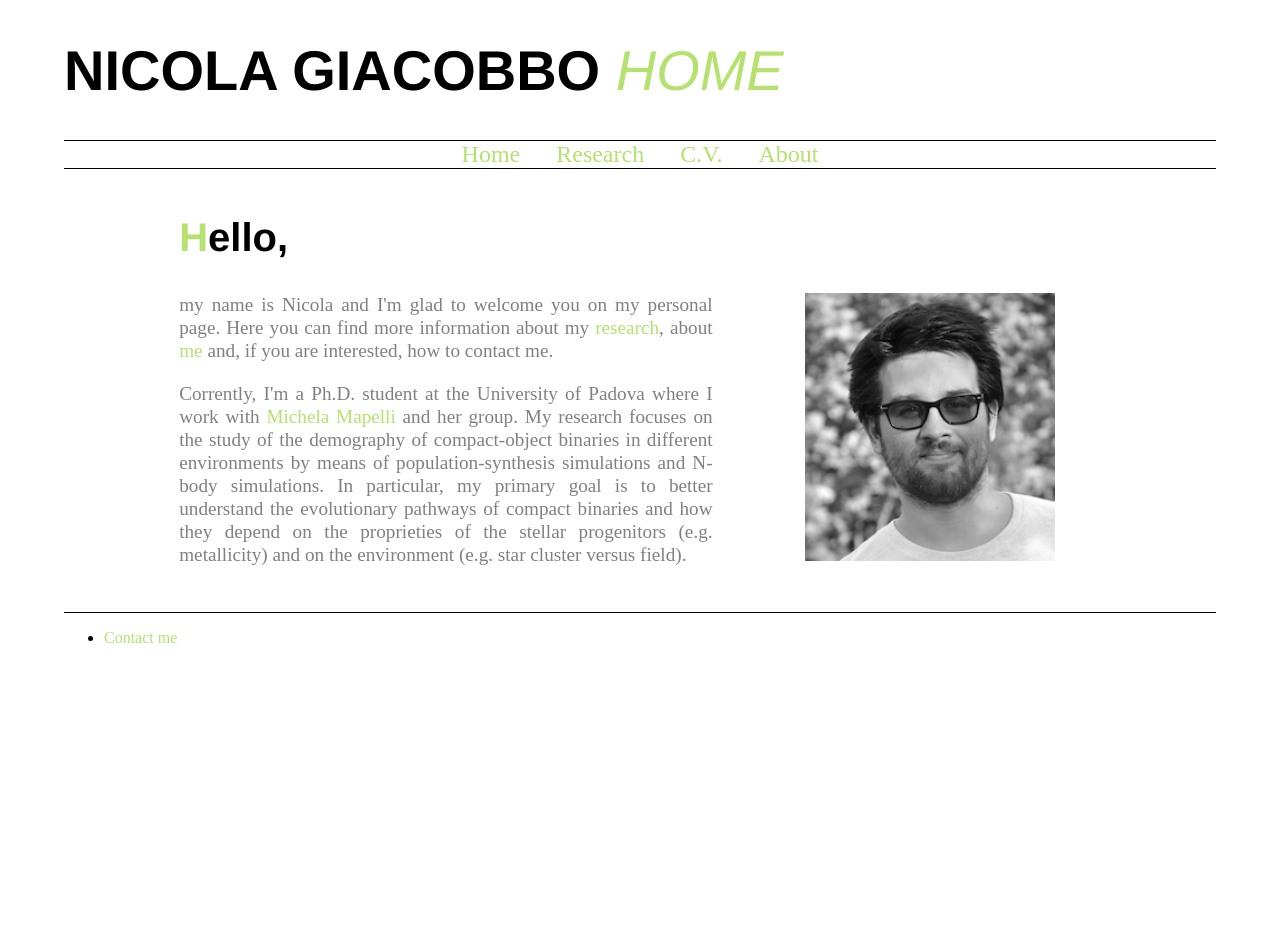
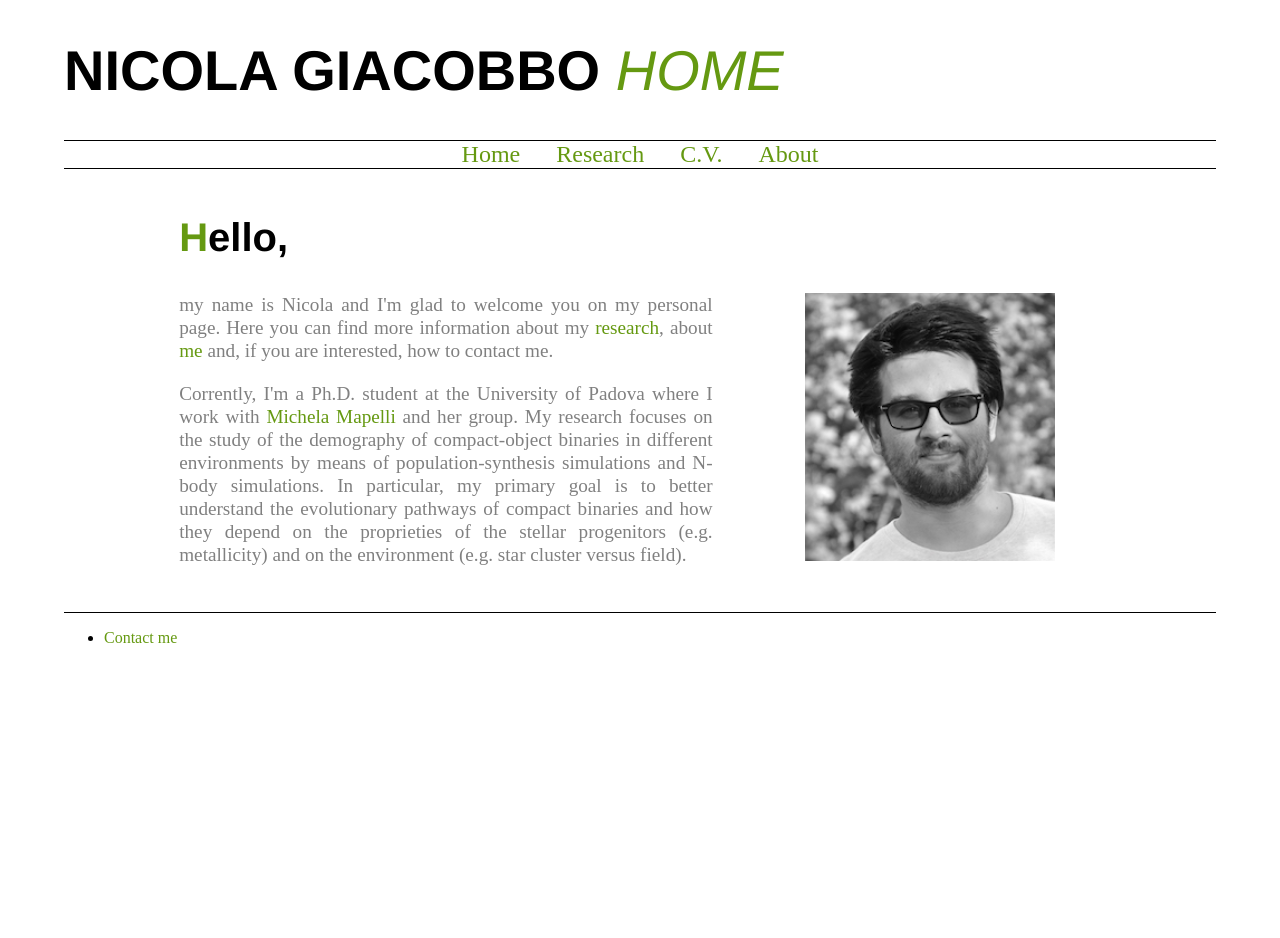
Before and after one commit to GiacobboNicola/giacobbonicola.github.io, a Jekyll site: the page built from index.html, in a window 1280 px wide. Built offline with Jekyll 4.4.1, drawn with Linux system fonts in a browser that asks for light colours.

Commit message:
color home

```diff
--- a/css/home.css
+++ b/css/home.css
@@ -23,7 +23,7 @@
 
   /* add hover behaviour */
   .mainmenu a:hover {
-      background-color: rgba(129, 204, 9, 0.589);
+      background-color: rgb(101, 153, 17);
       color: white;
   }
 
@@ -65,7 +65,7 @@
   h1 {
     font-size: 3.5em;
     font-family:'Helvetica', 'Arial', 'Sans-Serif';
-    color: rgba(129, 204, 9, 0.589);
+    color: rgb(101, 153, 17);
 }
 
 h2 {
@@ -74,8 +74,8 @@ h2 {
 }
   a {
     text-decoration: none;
-    color: rgba(129, 204, 9, 0.589);
+    color: rgb(101, 153, 17);
    }
    .g{
-    color: rgba(129, 204, 9, 0.589);
+    color: rgb(101, 153, 17);
   }
--- a/index.html
+++ b/index.html
@@ -3,5 +3,5 @@ layout: home
 title: Home
 ---
 <div class="blurb">
-	<h1 class="main-title"> Nicola Giacobbo <span class="thin"> <i style="color:rgba(129, 204, 9, 0.589)"> {{ page.title }} </i></span></h1>
+	<h1 class="main-title"> Nicola Giacobbo <span class="thin"> <i style="color:rgb(101, 153, 17)"> {{ page.title }} </i></span></h1>
 </div><!-- /.blurb -->
```
